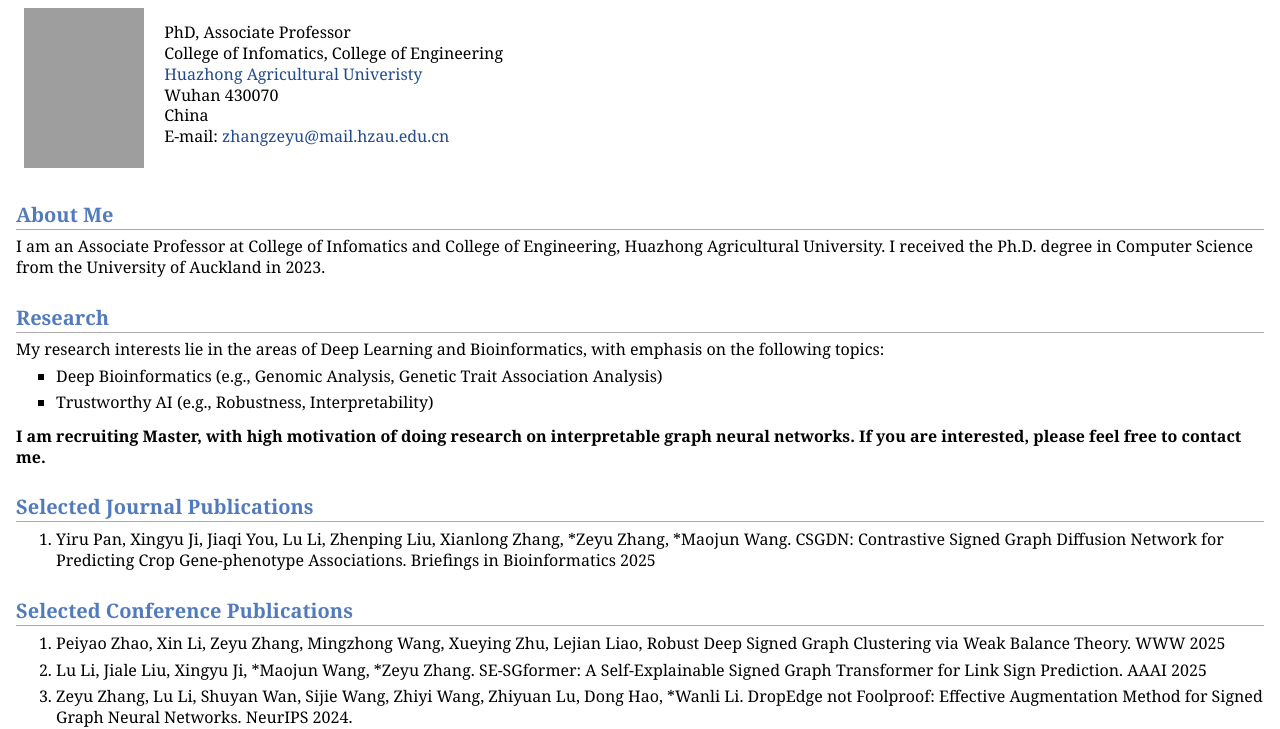
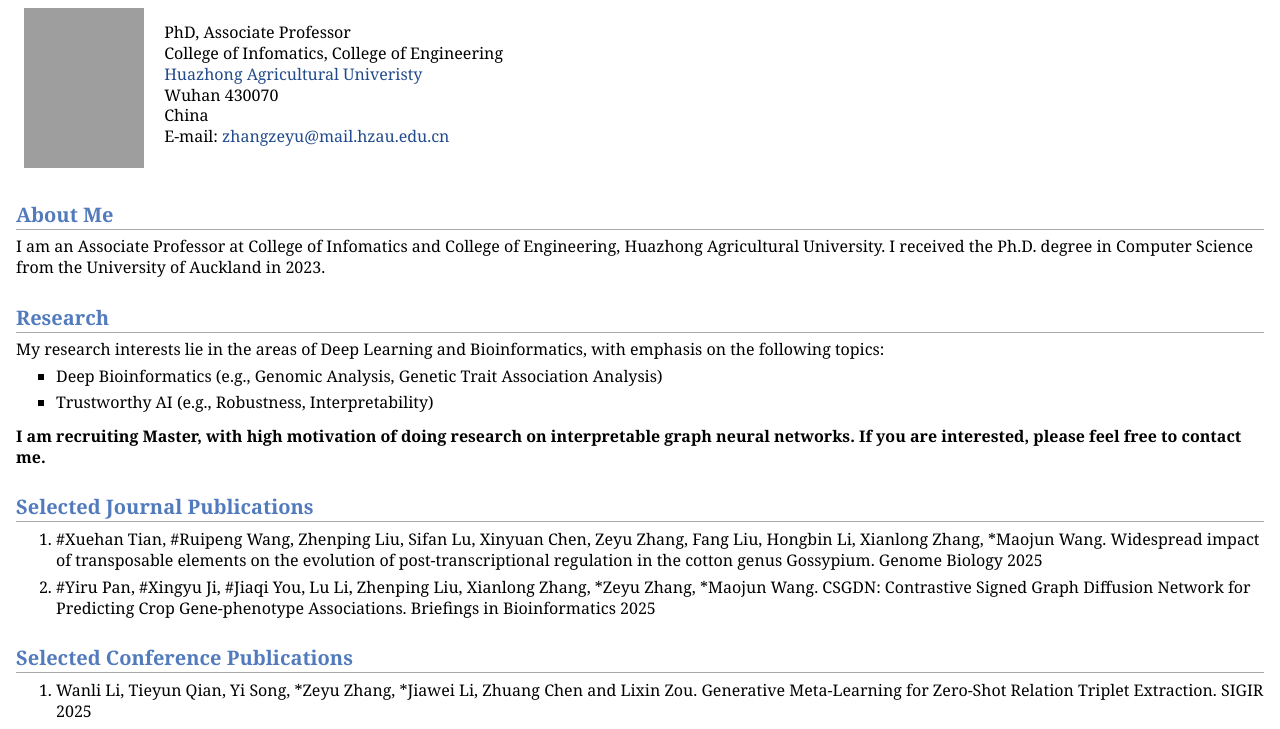
Before and after one commit to Alex-Zeyu/Alex-Zeyu.github.io, a plain HTML site: page index.html in a window 1280 px wide. Shown: the part 66-795 px from the top of the page. Drawn offline with Linux system fonts and the light colour scheme; grey boxes are pictures that could not be loaded.

Commit message:
Update index.html
update new papers

```diff
--- a/index.html
+++ b/index.html
@@ -36,7 +36,9 @@ E-mail: <a href="mailto:zhangzeyu@mail.hzau.edu.cn">zhangzeyu@mail.hzau.edu.cn</
 
 <h2>Selected Journal Publications </h2>
 <ol>
-<li><p>Yiru Pan, Xingyu Ji, Jiaqi You, Lu Li, Zhenping Liu, Xianlong Zhang, *Zeyu Zhang, *Maojun Wang. CSGDN: Contrastive Signed Graph Diffusion Network for Predicting Crop Gene-phenotype Associations. Briefings in Bioinformatics 2025
+<li><p>#Xuehan Tian, #Ruipeng Wang, Zhenping Liu, Sifan Lu, Xinyuan Chen, Zeyu Zhang, Fang Liu, Hongbin Li, Xianlong Zhang, *Maojun Wang. Widespread impact of transposable elements on the evolution of post-transcriptional regulation in the cotton genus Gossypium. Genome Biology 2025
+</li>
+<li><p>#Yiru Pan, #Xingyu Ji, #Jiaqi You, Lu Li, Zhenping Liu, Xianlong Zhang, *Zeyu Zhang, *Maojun Wang. CSGDN: Contrastive Signed Graph Diffusion Network for Predicting Crop Gene-phenotype Associations. Briefings in Bioinformatics 2025
 </li></p>
 </li>
 </ol>
@@ -45,6 +47,8 @@ E-mail: <a href="mailto:zhangzeyu@mail.hzau.edu.cn">zhangzeyu@mail.hzau.edu.cn</
 
 <h2>Selected Conference Publications </h2>
 <ol>
+<li><p>Wanli Li, Tieyun Qian, Yi Song, *Zeyu Zhang, *Jiawei Li, Zhuang Chen and Lixin Zou. Generative Meta-Learning for Zero-Shot Relation Triplet Extraction. SIGIR 2025
+</li>
 <li><p>Peiyao Zhao, Xin Li, Zeyu Zhang, Mingzhong Wang, Xueying Zhu, Lejian Liao, Robust Deep Signed Graph Clustering via Weak Balance Theory. WWW 2025
 </li>
 <li><p>Lu Li, Jiale Liu, Xingyu Ji, *Maojun Wang, *Zeyu Zhang. SE-SGformer: A Self-Explainable Signed Graph Transformer for Link Sign Prediction. AAAI 2025
```
